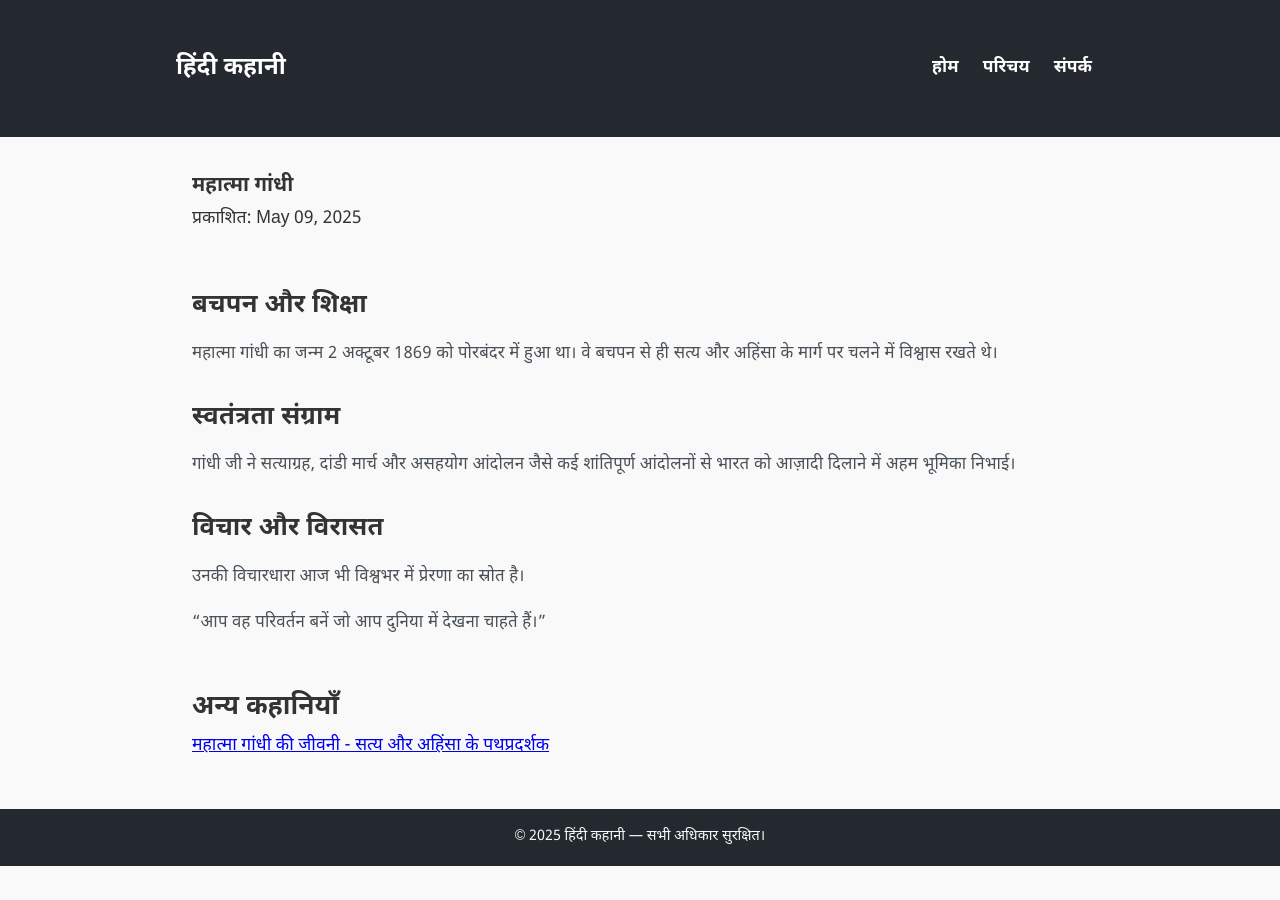
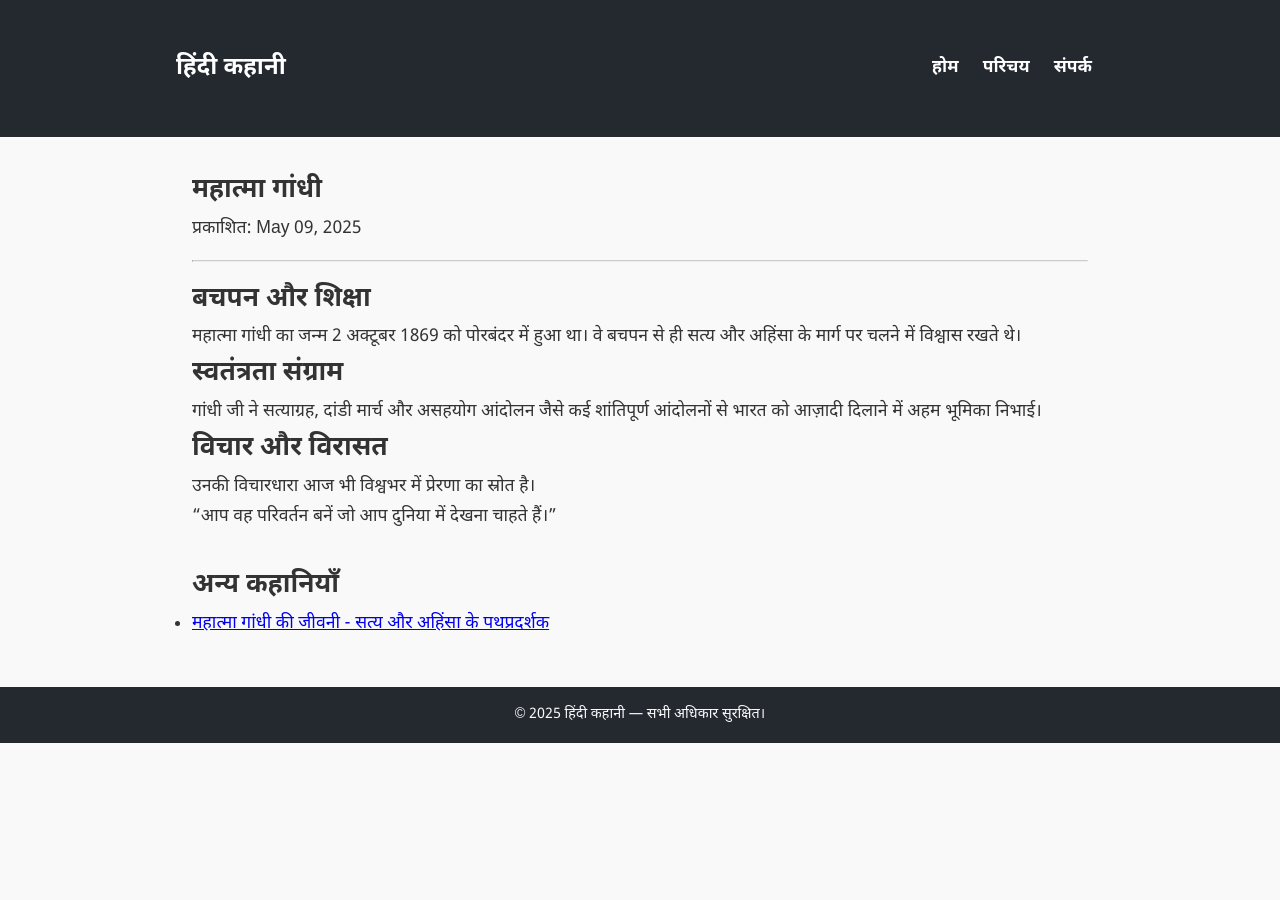
Before and after one commit to hindikahani/hindikahani.github.io, a Jekyll site: the page built from _posts/2025-05-09-mahatma-gandhi.md, in a window 1280 px wide. Built offline with Jekyll 4.4.1, drawn with Linux system fonts in a browser that asks for light colours.

Commit message:
Update post.html

```diff
--- a/_layouts/post.html
+++ b/_layouts/post.html
@@ -3,26 +3,22 @@ layout: blog
 ---
 
 <article class="container">
-  <section class="hero">
-    <h1>{{ page.title }}</h1>
-    <p class="post-meta">प्रकाशित: {{ page.date | date: "%B %d, %Y" }}</p>
-    {% if page.author %}
-    <p class="post-meta">लेखक: {{ page.author }}</p>
-    {% endif %}
-  </section>
+  <h1>{{ page.title }}</h1>
+  <p class="post-meta">प्रकाशित: {{ page.date | date: "%B %d, %Y" }}</p>
+  {% if page.author %}
+  <p class="post-meta">लेखक: {{ page.author }}</p>
+  {% endif %}
+  <hr style="border-top: 1px solid #ccc; margin: 1rem 0;">
+  {{ content }}
 
-  <div class="post-content story-card">
-    {{ content }}
-  </div>
-
-  <section style="margin-top: 3rem;">
-    <h2 class="section-title">अन्य कहानियाँ</h2>
-    <div class="post-list">
+  <section style="margin-top: 2rem;">
+    <h2>अन्य कहानियाँ</h2>
+    <ul>
       {% for post in site.posts limit:5 %}
         {% unless post.url == page.url %}
-          <a href="{{ post.url | relative_url }}">{{ post.title }}</a>
+          <li><a href="{{ post.url | relative_url }}">{{ post.title }}</a></li>
         {% endunless %}
       {% endfor %}
-    </div>
+    </ul>
   </section>
 </article>
```
